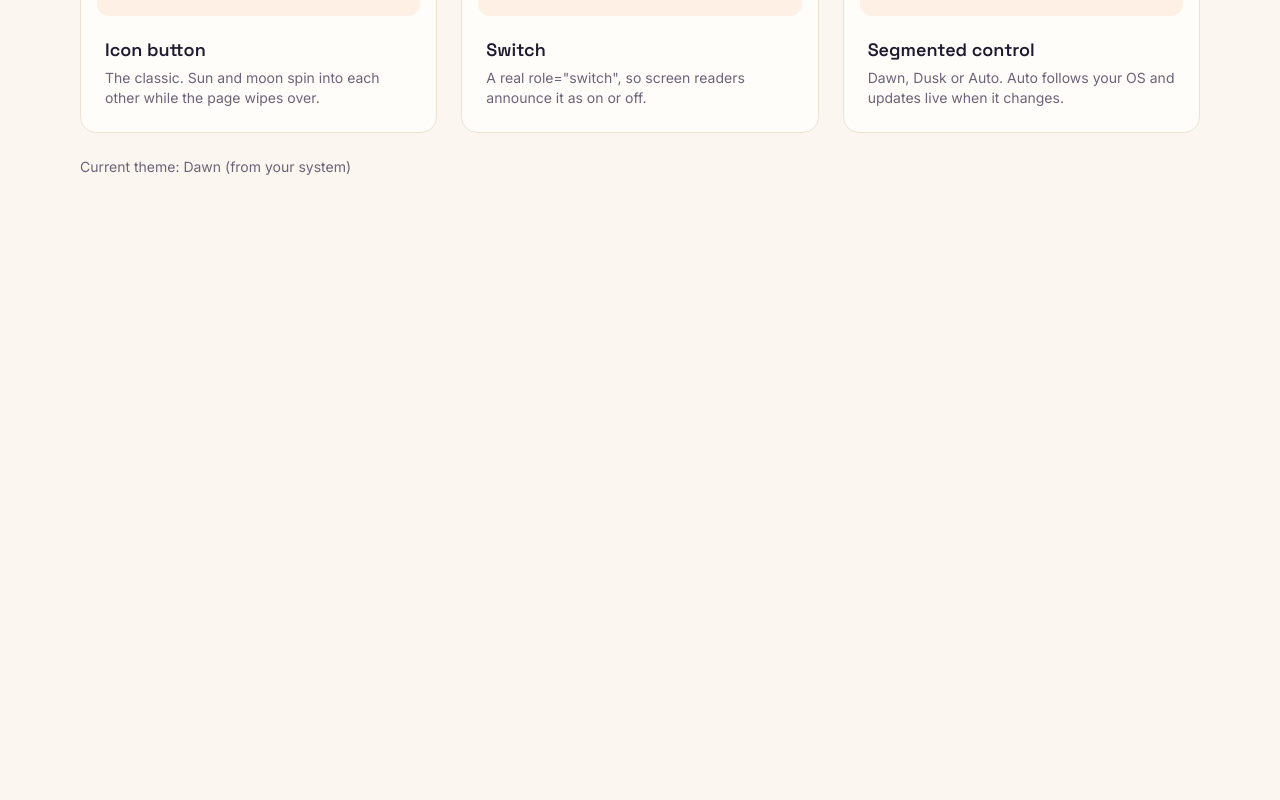
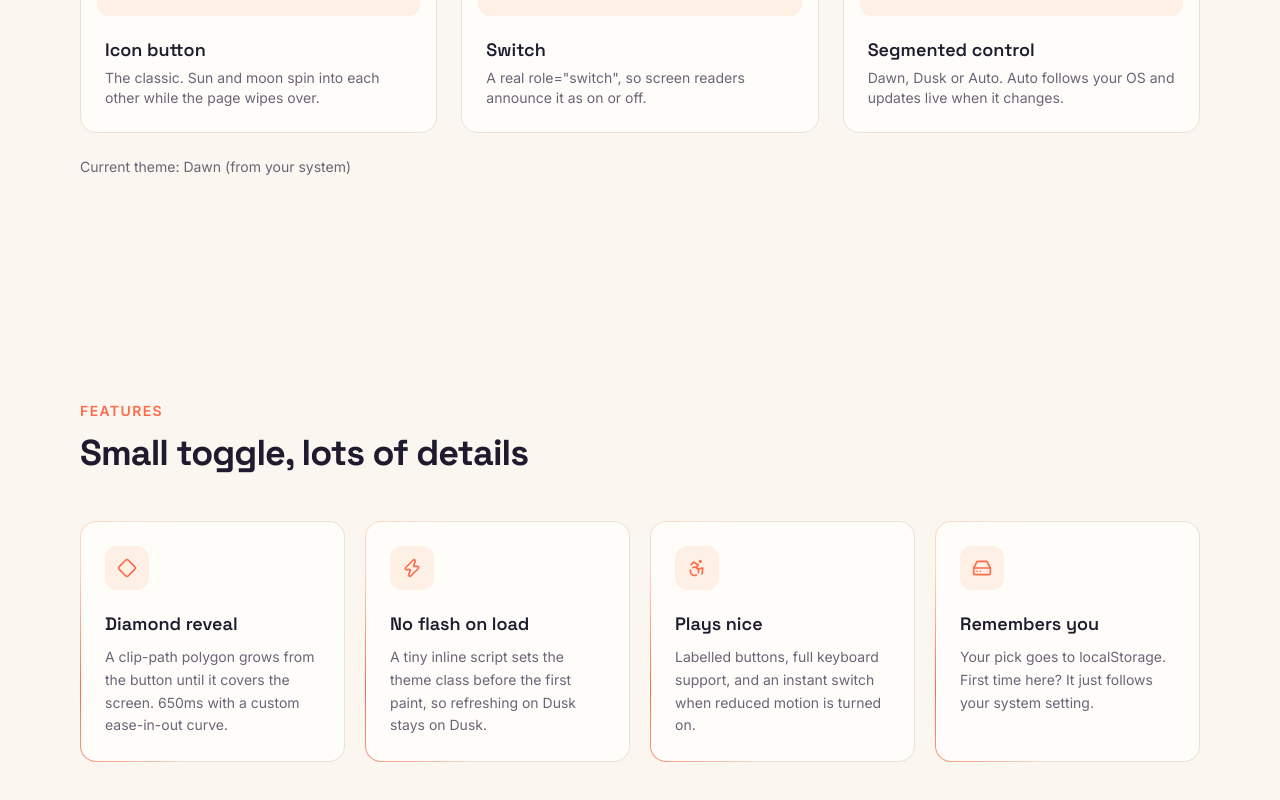
Before and after one commit to sirine2907/lumen-shift, a Next.js app: page / in a window 1280 px wide. Shown: the part 1193-1993 px from the top of the page. Before the commit the page ends 1482 px from the top, so only its background shows below. Built offline with nearby package versions, Linux system fonts and the light colour scheme.

Commit message:
feat: add features grid with animated borders

```diff
--- a/app/page.tsx
+++ b/app/page.tsx
@@ -1,4 +1,5 @@
 import { Demo } from "@/components/demo";
+import { Features } from "@/components/features";
 import { Hero } from "@/components/hero";
 import { Navbar } from "@/components/navbar";
 
@@ -9,6 +10,7 @@ export default function Home() {
       <main id="top">
         <Hero />
         <Demo />
+        <Features />
       </main>
     </>
   );
--- /dev/null
+++ b/components/features.tsx
@@ -0,0 +1,51 @@
+import { Accessibility, Diamond, HardDrive, Zap } from "lucide-react";
+
+const features = [
+  {
+    icon: Diamond,
+    title: "Diamond reveal",
+    text: "A clip-path polygon grows from the button until it covers the screen. 650ms with a custom ease-in-out curve.",
+  },
+  {
+    icon: Zap,
+    title: "No flash on load",
+    text: "A tiny inline script sets the theme class before the first paint, so refreshing on Dusk stays on Dusk.",
+  },
+  {
+    icon: Accessibility,
+    title: "Plays nice",
+    text: "Labelled buttons, full keyboard support, and an instant switch when reduced motion is turned on.",
+  },
+  {
+    icon: HardDrive,
+    title: "Remembers you",
+    text: "Your pick goes to localStorage. First time here? It just follows your system setting.",
+  },
+];
+
+export function Features() {
+  return (
+    <section id="features" className="mx-auto max-w-6xl scroll-mt-28 px-4 py-20 sm:py-28">
+      <div className="max-w-2xl">
+        <p className="text-sm font-semibold tracking-widest text-primary uppercase">Features</p>
+        <h2 className="mt-3 font-heading text-3xl font-bold tracking-tight sm:text-4xl">
+          Small toggle, lots of details
+        </h2>
+      </div>
+
+      <div className="mt-12 grid gap-5 sm:grid-cols-2 lg:grid-cols-4">
+        {features.map((feature) => (
+          <div key={feature.title} className="animated-border rounded-2xl p-px">
+            <div className="h-full rounded-[calc(1rem-1px)] bg-card p-6 text-card-foreground">
+              <div className="flex size-11 items-center justify-center rounded-xl bg-accent-soft text-primary">
+                <feature.icon className="size-5" aria-hidden="true" />
+              </div>
+              <h3 className="mt-5 font-heading text-lg font-semibold">{feature.title}</h3>
+              <p className="mt-2 text-sm leading-relaxed text-muted-foreground">{feature.text}</p>
+            </div>
+          </div>
+        ))}
+      </div>
+    </section>
+  );
+}
```
